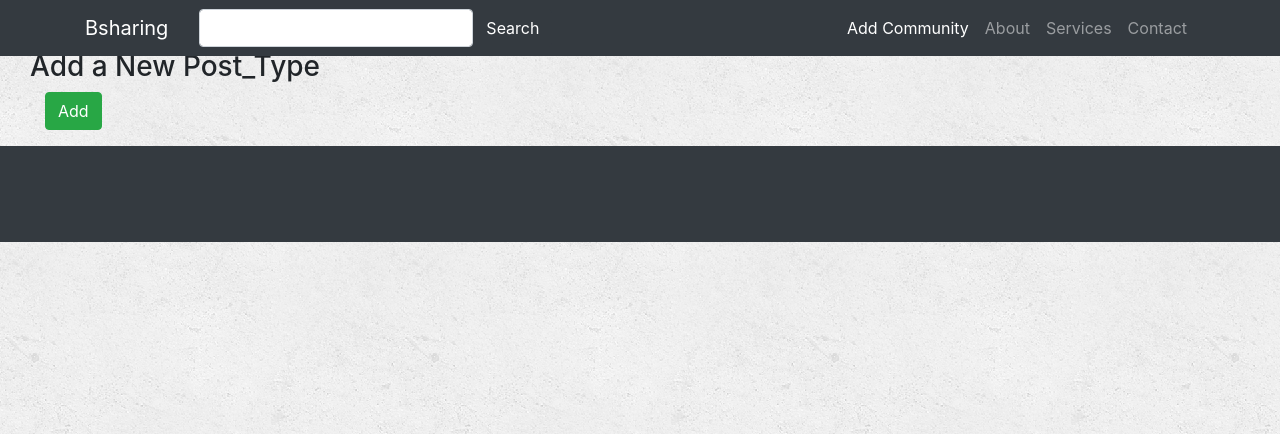
After one commit to burakkilicaslan/Software-Development-Practice, a Django app: template bsharing/templates/post_type_form.html in a window 1280 px wide. The commit adds this page. Shown: the top 434 px of the page. Run offline with Django 3.2, Linux system fonts and the light colour scheme; the template is opened without the code that fills it, so the values that code supplies are empty; some libraries are stand-ins or nearby versions.

Commit message:
Building Model Structure for adding custom data_types
#26

```diff
--- a/bsharing/community/admin.py
+++ b/bsharing/community/admin.py
@@ -1,6 +1,7 @@
 from django.contrib import admin
-from .models import community_header, define_post_types
+from .models import community_header, define_post_types, post_type_header
 
 admin.site.register(community_header)
 admin.site.register(define_post_types)
+admin.site.register(post_type_header)
 # Register your models here.
--- a/bsharing/community/urls.py
+++ b/bsharing/community/urls.py
@@ -7,6 +7,7 @@
 urlpatterns = [
     path('',views.Community_Listview.as_view(), name = 'index'),
     path('<pk>/', views.Community_DetailView.as_view(), name = "community_detail"),
-    path('community/add/', views.Community_Create.as_view(), name ="community_create")
+    path('community/add/', views.Community_Create.as_view(), name ="community_create"),
+    path('add/', views.Post_Type_Create.as_view(), name ="post_type_create")
     # path('<int:community_id>/', views.community, name = 'community')
 ]
--- a/bsharing/templates/base.html
+++ b/bsharing/templates/base.html
@@ -35,8 +35,8 @@
             </form>
             <ul class="navbar-nav ml-auto">
             <li class="nav-item active">
-                <a class="nav-link" href=" {% url 'community:community_create' %} ">
-                <span class="glyphicon glyphicon-plus" aria-hidden = "true"></span>&nbsp; Add Community
+                <a class="nav-link" href=" {% block url %} {% url 'community:community_create' %} {% endblock %} ">
+                <span class="glyphicon glyphicon-plus" aria-hidden = "true"></span>&nbsp; {% block navname %} Add Community {% endblock %}
                 </a>
             </li>
             <li class="nav-item">
--- a/bsharing/templates/community_detail.html
+++ b/bsharing/templates/community_detail.html
@@ -1,5 +1,8 @@
 {% extends 'base.html' %}
 <title> {% block title %} Community Details {% endblock %} </title>
+<a class="nav-link" href=" {% block url %} {% url 'community:post_type_create' %} {% endblock %} ">
+<span class="glyphicon glyphicon-plus" aria-hidden = "true"></span>&nbsp; {% block navname %} Add Post_Type {% endblock %}
+
 
 {% block body %}
   <!-- Page Content -->
--- /dev/null
+++ b/bsharing/templates/post_type_form.html
@@ -0,0 +1,32 @@
+{% extends 'base.html' %}
+{% block body %}
+
+<div class = "container-fluid">
+
+    <div class="container-fluid">
+        <div class="row">
+            <div class="col-sm-10 col-md-1500">
+                <div class="panel panel-default">
+                    <div class="panel-body">
+                        <h3>Add a New Post_Type</h3>
+                        {% if error_message %}
+                            <p><strong>{{ error_message }}</strong></p>
+                        {% endif %}
+                        <form class="form-horizontal" role="form" action="" method="post" enctype="multipart/form-data">
+                            {% csrf_token %}
+                            {% include 'form_template.html' %}
+                            <div class="form-group">
+                                <div class="col-sm-offset-2 col-sm-2">
+                                    <button type="submit" class="btn btn-success">   Add  </button>
+                                </div>
+                            </div>
+                        </form>
+                    </div>
+                </div>
+            </div>
+        </div>
+    </div>
+</div>
+
+
+{% endblock %}
```
Also changed, not shown: bsharing/community/models.py (+15 -9 lines), bsharing/community/views.py (+6 -1 lines), bsharing/community/migrations/0003_auto_20191123_2333.py (added).
